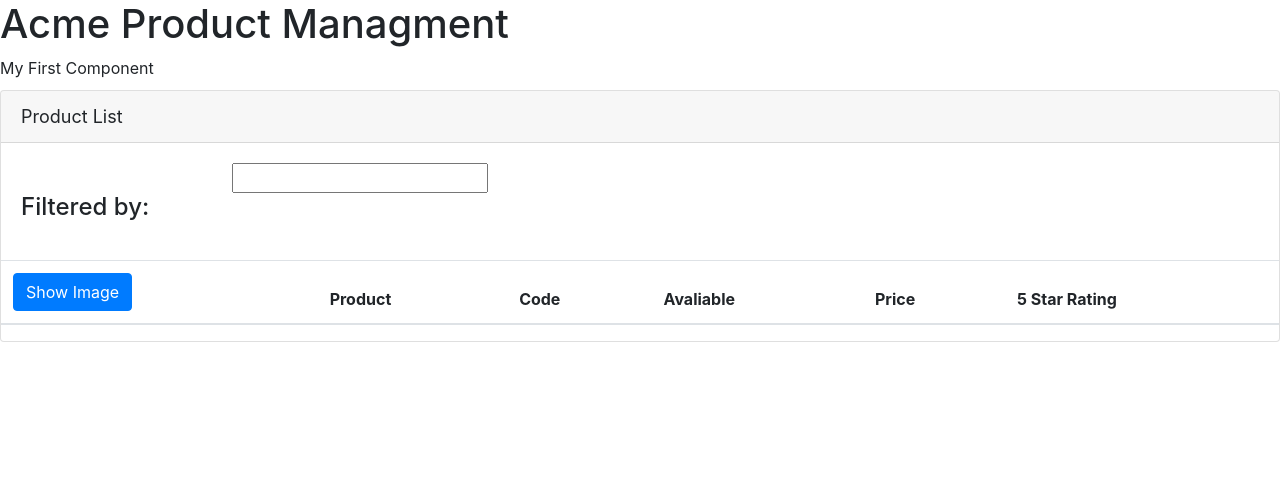
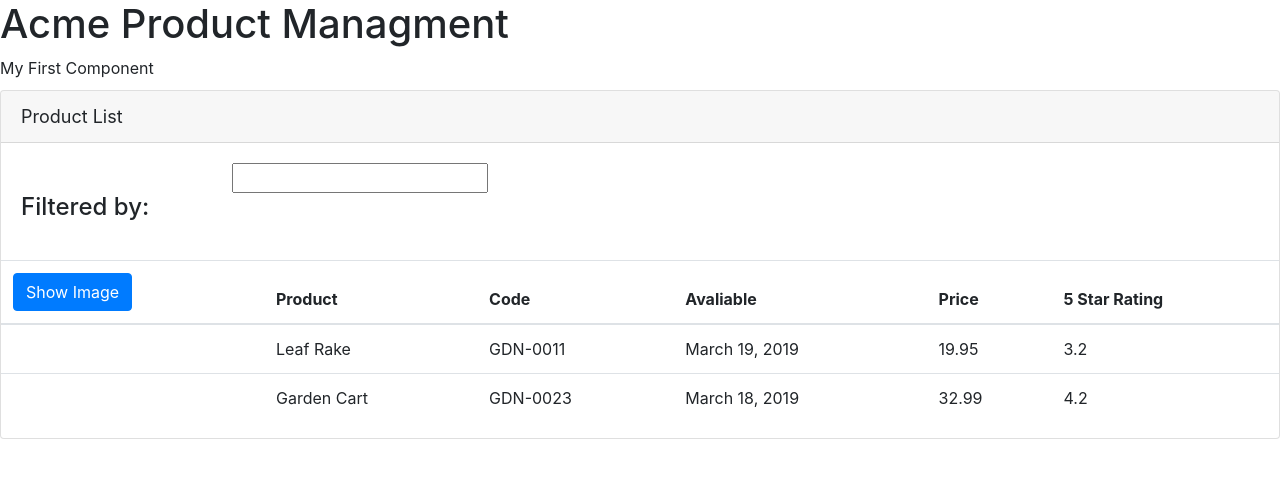
Before and after one commit to HudsonFinn/AngularCourse, an Angular app: page / in a window 1280 px wide. Shown: the top 478 px of the page. Built offline with nearby package versions, Linux system fonts and the light colour scheme.

Commit message:
feat: Used ngFor and ngIf structural formatting to display products

```diff
--- a/src/app/products/product-list.component.html
+++ b/src/app/products/product-list.component.html
@@ -1,6 +1,6 @@
 <div class='card'>
 	<div class='card-header'>
-		Product List
+		{{ pageTitle }}
 	</div>
 	<div class="card-body">
 		<div class="row">
@@ -18,7 +18,8 @@
 		</div>
 	</div>
 	<div class="table-responsive">
-		<table class="table">
+		<table class="table"
+			*ngIf='products && products.length'>
 			<thead>
 				<tr>
 					<th>
@@ -34,6 +35,14 @@
 				</tr>
 			</thead>
 			<tbody>
+				<tr *ngFor='let product of products'>
+					<td></td>
+					<td>{{ product.productName }}</td>
+					<td>{{ product.productCode }}</td>
+					<td>{{ product.releaseDate }}</td>
+					<td>{{ product.price }}</td>
+					<td>{{ product.starRating }}</td>
+				</tr>
 
 			</tbody>
 		</table>
--- a/src/app/products/product-list.component.ts
+++ b/src/app/products/product-list.component.ts
@@ -3,7 +3,30 @@ import { Component } from '@angular/core';
 @Component({
 	selector: 'pm-products',
 	templateUrl: './product-list.component.html'
+
 })
 export class ProductListComponent {
 	pageTitle: string = 'Product List'
+	products: any[] = [
+	  {
+	    "productId": 1,
+	    "productName": "Leaf Rake",
+	    "productCode": "GDN-0011",
+	    "releaseDate": "March 19, 2019",
+	    "description": "Leaf rake with 48-inch wooden handle.",
+	    "price": 19.95,
+	    "starRating": 3.2,
+	    "imageUrl": "assets/images/leaf_rake.png"
+	  },
+	  {
+	    "productId": 2,
+	    "productName": "Garden Cart",
+	    "productCode": "GDN-0023",
+	    "releaseDate": "March 18, 2019",
+	    "description": "15 gallon capacity rolling garden cart",
+	    "price": 32.99,
+	    "starRating": 4.2,
+	    "imageUrl": "assets/images/garden_cart.png"
+	  }
+	];
 }
```
